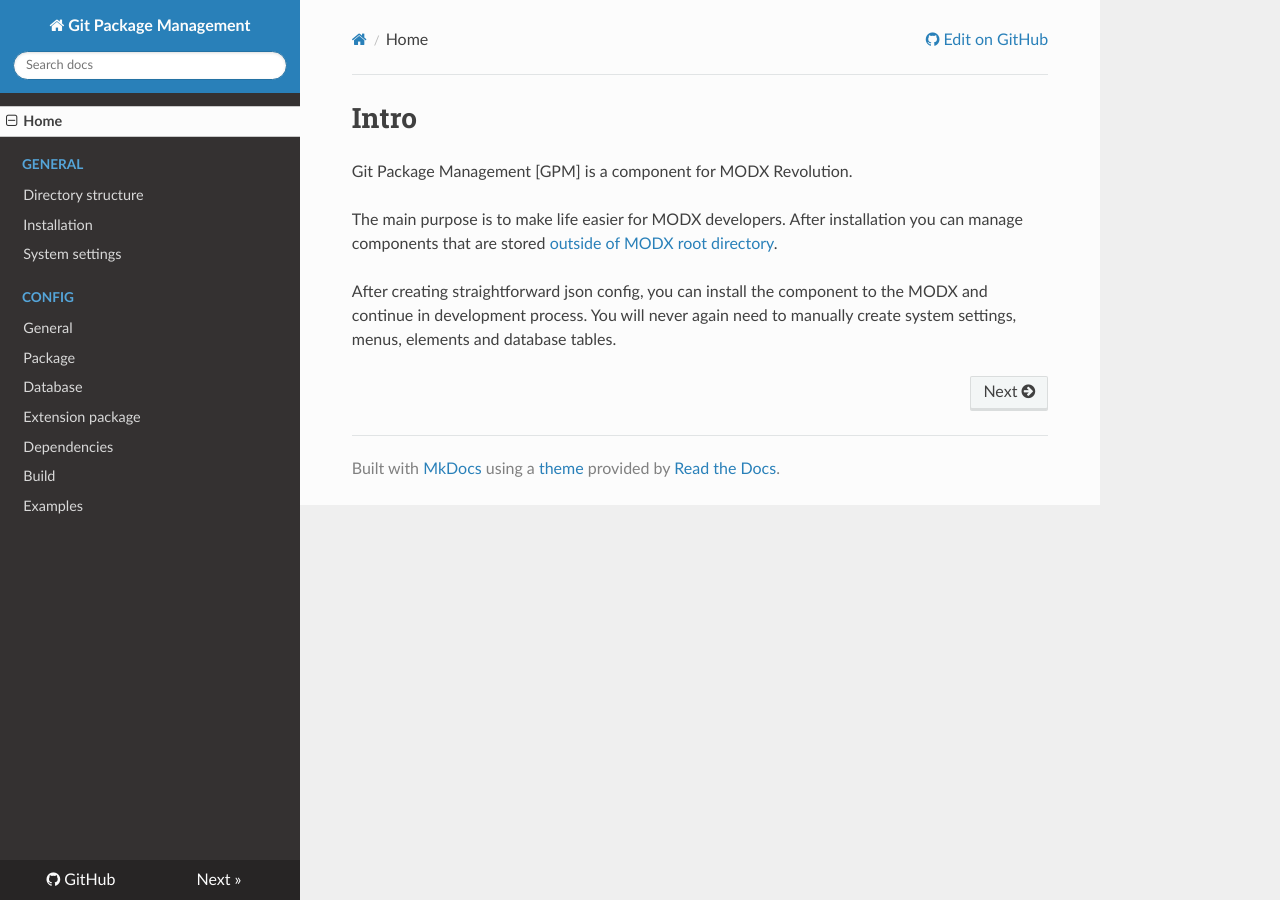
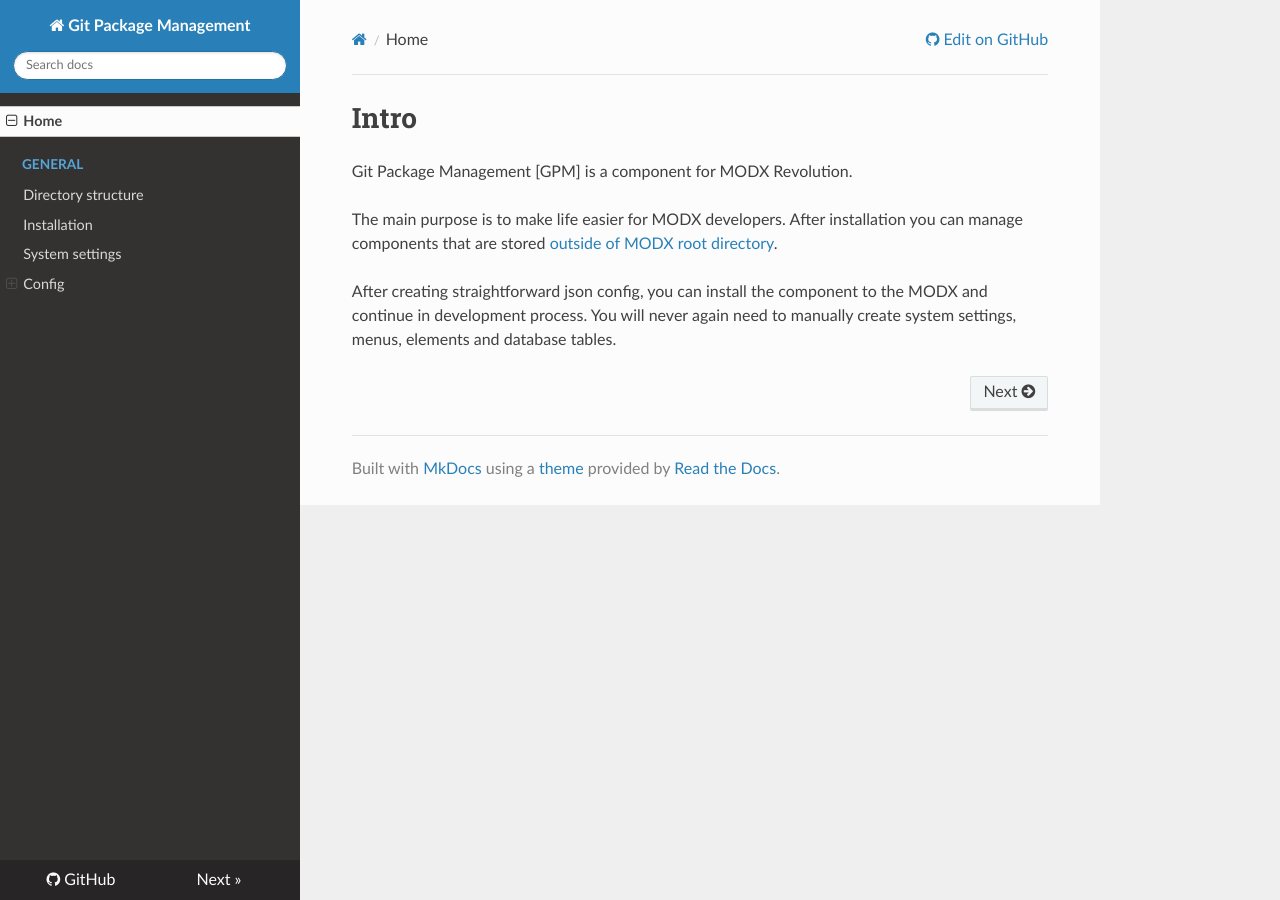
Before and after one commit to theboxer/Git-Package-Management, an MkDocs documentation site: the page built from core/components/gitpackagemanagement/docs/index.md, in a window 1280 px wide. Built offline with MkDocs 1.6.1, drawn with Linux system fonts in a browser that asks for light colours; nearby versions of some CDN libraries; old or Windows-style settings are respelled for this version of MkDocs.

Commit message:
Adjust mkdocs config to work with new version

```diff
--- a/mkdocs.yml
+++ b/mkdocs.yml
@@ -2,16 +2,18 @@ site_name: Git Package Management
 docs_dir: core/components/gitpackagemanagement/docs
 site_dir: _build/site
 repo_url: https://github.com/TheBoxer/Git-Package-Management
-pages:
-- [index.md, Home]
-- [directory-structure.md, General, Directory structure]
-- [installation.md, General, Installation]
-- [system-settings.md, General, System settings]
-- [config/general.md, Config, General]
-- [config/package.md, Config, Package]
-- [config/database.md, Config, Database]
-- [config/extension-package.md, Config, Extension package]
-- [config/dependencies.md, Config, Dependencies]
-- [config/build.md, Config, Build]
-- [config/examples.md, Config, Examples]
+nav:
+- Home: index.md
+- General:
+  - Directory structure: directory-structure.md
+  - Installation: installation.md
+  - System settings: system-settings.md
+  - Config:
+    - General: config/general.md
+    - Package: config/package.md
+    - Database: config/database.md
+    - Extension package: config/extension-package.md
+    - Dependencies: config/dependencies.md
+    - Build: config/build.md
+    - Examples: config/examples.md
 theme: readthedocs
```
